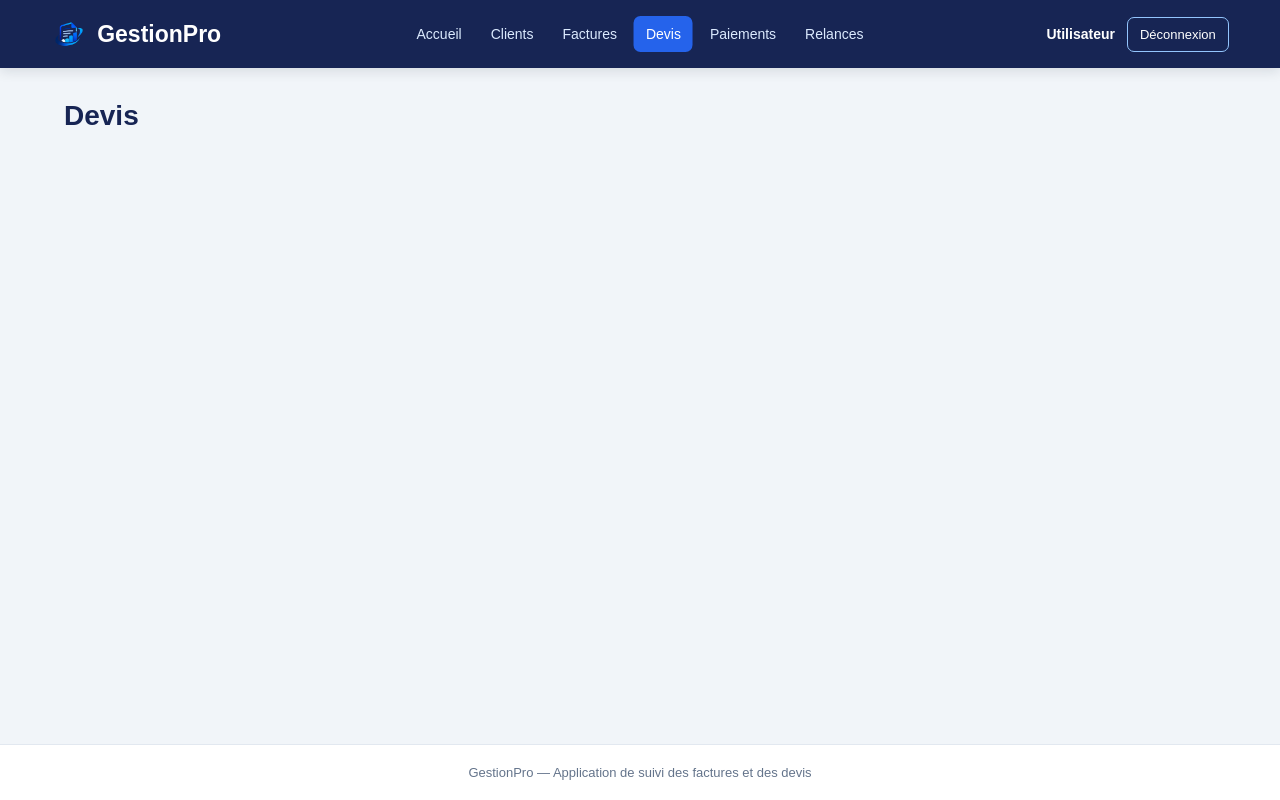
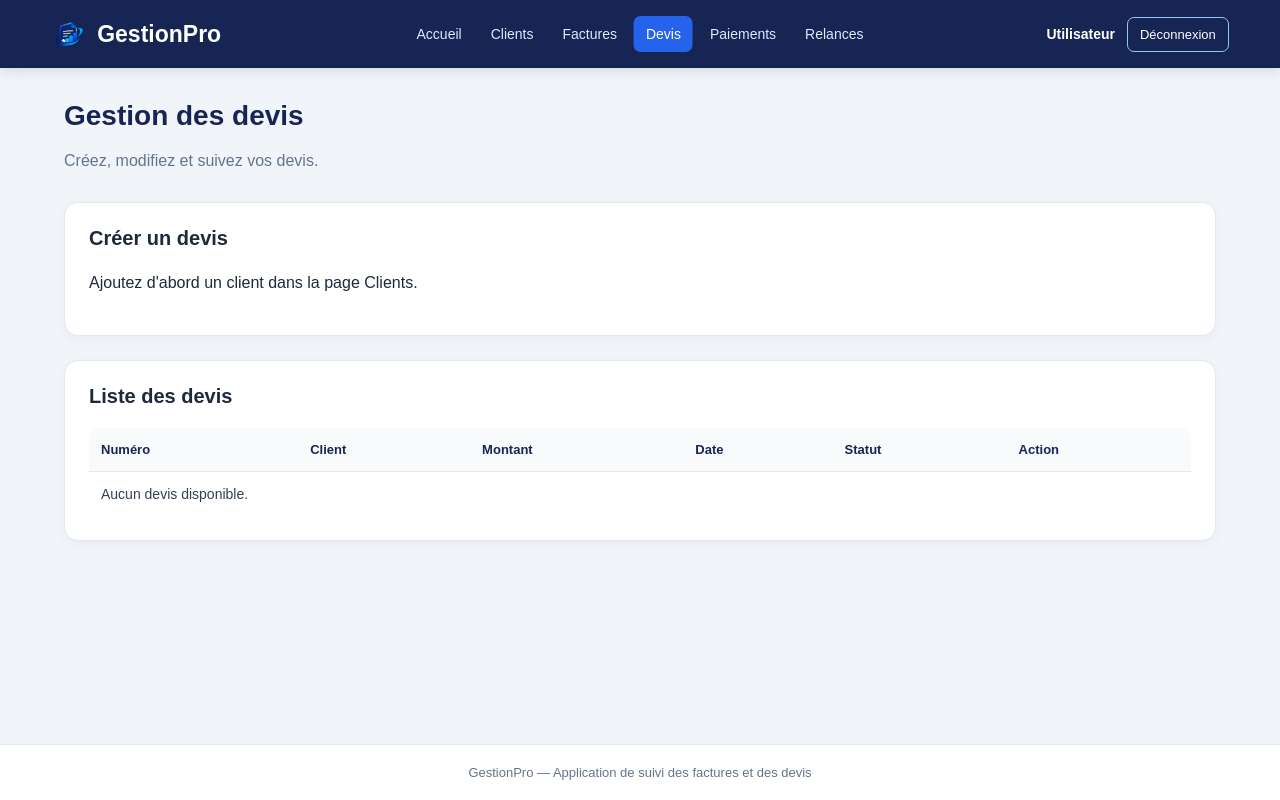
Before and after one commit to ILYASX1/GestionPro, a React (Create React App) app in the folder frontend/: page / in a window 1280 px wide. Both pictures are taken after a click on the button "Devis". Built offline with nearby package versions, Linux system fonts and the light colour scheme.

Commit message:
add quote management

```diff
--- a/frontend/src/App.js
+++ b/frontend/src/App.js
@@ -4,6 +4,7 @@ import Menu from "./components/Menu";
 import Accueil from "./pages/Accueil";
 import Clients from "./pages/Clients";
 import Factures from "./pages/Factures";
+import Devis from "./pages/Devis";
 
 import {
   clientsInitiaux,
@@ -19,7 +20,7 @@ function App() {
 
   const [clients, setClients] = useState(clientsInitiaux);
   const [factures, setFactures] = useState(facturesInitiales);
-  const [devis] = useState(devisInitiaux);
+  const [devis, setDevis] = useState(devisInitiaux);
   const [paiements] = useState(paiementsInitiaux);
 
   // Temporary user for testing the navigation menu
@@ -67,7 +68,9 @@ function App() {
   function changerStatutFacture(id, nouveauStatut) {
     setFactures((anciennesFactures) =>
       anciennesFactures.map((facture) =>
-        facture.id === id ? { ...facture, statut: nouveauStatut } : facture
+        facture.id === id
+          ? { ...facture, statut: nouveauStatut }
+          : facture
       )
     );
   }
@@ -109,6 +112,52 @@ function App() {
     );
   }
 
+  // Gestion des devis
+
+  function ajouterDevis(nouveauDevis) {
+    setDevis((anciensDevis) => [...anciensDevis, nouveauDevis]);
+  }
+
+  function changerStatutDevis(id, nouveauStatut) {
+    setDevis((anciensDevis) =>
+      anciensDevis.map((item) =>
+        item.id === id
+          ? { ...item, statut: nouveauStatut }
+          : item
+      )
+    );
+  }
+
+  function modifierDevis(id, donnees) {
+    setDevis((anciensDevis) =>
+      anciensDevis.map((item) =>
+        item.id === id
+          ? { ...item, ...donnees }
+          : item
+      )
+    );
+  }
+
+  function supprimerDevis(id) {
+    const item = devis.find((d) => d.id === id);
+
+    if (!item) {
+      return;
+    }
+
+    const confirmation = window.confirm(
+      `Voulez-vous vraiment supprimer le devis ${item.numero} ?`
+    );
+
+    if (!confirmation) {
+      return;
+    }
+
+    setDevis((anciensDevis) =>
+      anciensDevis.filter((d) => d.id !== id)
+    );
+  }
+
   function afficherPage() {
     switch (pageActive) {
       case "Accueil":
@@ -141,6 +190,18 @@ function App() {
           />
         );
 
+      case "Devis":
+        return (
+          <Devis
+            devis={devis}
+            clients={clients}
+            ajouterDevis={ajouterDevis}
+            changerStatutDevis={changerStatutDevis}
+            modifierDevis={modifierDevis}
+            supprimerDevis={supprimerDevis}
+          />
+        );
+
       default:
         return <h1>{pageActive}</h1>;
     }
--- /dev/null
+++ b/frontend/src/pages/Devis.js
@@ -0,0 +1,248 @@
+
+import { useState } from "react";
+
+function Devis({
+  devis,
+  clients,
+  ajouterDevis,
+  changerStatutDevis,
+  modifierDevis,
+  supprimerDevis,
+}) {
+  const [clientId, setClientId] = useState("");
+  const [montant, setMontant] = useState("");
+  const [date, setDate] = useState(new Date().toISOString().slice(0, 10));
+  const [devisEnCours, setDevisEnCours] = useState(null);
+
+  function reinitialiserFormulaire() {
+    setClientId("");
+    setMontant("");
+    setDate(new Date().toISOString().slice(0, 10));
+    setDevisEnCours(null);
+  }
+
+  function gererAjout(e) {
+    e.preventDefault();
+
+    if (!clientId || Number(montant) <= 0 || !date) {
+      alert("Sélectionnez un client, un montant valide et une date.");
+      return;
+    }
+
+    const donnees = {
+      clientId: Number(clientId),
+      montant: Number(montant),
+      date,
+    };
+
+    if (devisEnCours) {
+      if (typeof modifierDevis !== "function") {
+        alert("La fonction de modification n'est pas encore configurée.");
+        return;
+      }
+
+      modifierDevis(devisEnCours.id, donnees);
+    } else {
+      ajouterDevis({
+        id: Date.now(),
+        numero: `DEV-${Date.now().toString().slice(-6)}`,
+        ...donnees,
+        statut: "En attente",
+      });
+    }
+
+    reinitialiserFormulaire();
+  }
+
+  function nomClient(id) {
+    const client = clients.find((c) => c.id === id);
+    return client ? client.nom : "Client inconnu";
+  }
+
+  function commencerModification(item) {
+    if (item.statut === "Envoyé") {
+      alert(
+        "Ce devis a déjà été envoyé. Pour cette version, seuls les devis en attente peuvent être modifiés."
+      );
+      return;
+    }
+
+    setDevisEnCours(item);
+    setClientId(String(item.clientId));
+    setMontant(String(item.montant));
+    setDate(item.date);
+  }
+
+  function gererSuppression(item) {
+    if (typeof supprimerDevis !== "function") {
+      alert("La fonction de suppression n'est pas encore configurée.");
+      return;
+    }
+
+    const confirmation = window.confirm(
+      `Voulez-vous vraiment supprimer le devis ${item.numero} ?`
+    );
+
+    if (!confirmation) {
+      return;
+    }
+
+    supprimerDevis(item.id);
+
+    if (devisEnCours?.id === item.id) {
+      reinitialiserFormulaire();
+    }
+  }
+
+  function simulerEnvoi(id) {
+    changerStatutDevis(id, "Envoyé");
+    alert("Le devis a été marqué comme envoyé (simulation).");
+  }
+
+  return (
+    <section>
+      <h1>Gestion des devis</h1>
+      <p className="sous-titre">
+        Créez, modifiez et suivez vos devis.
+      </p>
+
+      <div className="carte">
+        <h2>
+          {devisEnCours ? "Modifier un devis" : "Créer un devis"}
+        </h2>
+
+        {clients.length === 0 ? (
+          <p>Ajoutez d'abord un client dans la page Clients.</p>
+        ) : (
+          <form onSubmit={gererAjout} className="formulaire">
+            <select
+              value={clientId}
+              onChange={(e) => setClientId(e.target.value)}
+              required
+            >
+              <option value="">Choisir un client</option>
+              {clients.map((client) => (
+                <option key={client.id} value={client.id}>
+                  {client.nom}
+                </option>
+              ))}
+            </select>
+
+            <input
+              type="number"
+              min="0.01"
+              step="0.01"
+              placeholder="Montant en DH"
+              value={montant}
+              onChange={(e) => setMontant(e.target.value)}
+              required
+            />
+
+            <input
+              type="date"
+              value={date}
+              onChange={(e) => setDate(e.target.value)}
+              required
+            />
+
+            <button type="submit" className="bouton">
+              {devisEnCours
+                ? "Enregistrer les modifications"
+                : "Créer le devis"}
+            </button>
+
+            {devisEnCours && (
+              <button
+                type="button"
+                className="bouton petit"
+                onClick={reinitialiserFormulaire}
+              >
+                Annuler
+              </button>
+            )}
+          </form>
+        )}
+      </div>
+
+      <div className="carte">
+        <h2>Liste des devis</h2>
+
+        <div className="table-responsive">
+          <table>
+            <thead>
+              <tr>
+                <th>Numéro</th>
+                <th>Client</th>
+                <th>Montant</th>
+                <th>Date</th>
+                <th>Statut</th>
+                <th>Action</th>
+              </tr>
+            </thead>
+
+            <tbody>
+              {devis.map((item) => (
+                <tr key={item.id}>
+                  <td>{item.numero}</td>
+                  <td>{nomClient(item.clientId)}</td>
+                  <td>{item.montant} DH</td>
+                  <td>{item.date}</td>
+
+                  <td>
+                    {item.statut === "Envoyé" ? (
+                      <span className="badge payee">Envoyé</span>
+                    ) : (
+                      <span className="badge attente">
+                        {item.statut}
+                      </span>
+                    )}
+                  </td>
+
+                  <td>
+                    <div className="actions-facture">
+                      <button
+                        type="button"
+                        className="bouton petit"
+                        onClick={() => commencerModification(item)}
+                      >
+                        Modifier
+                      </button>
+
+                      <button
+                        type="button"
+                        className="bouton petit bouton-danger"
+                        onClick={() => gererSuppression(item)}
+                      >
+                        Supprimer
+                      </button>
+
+                      {item.statut !== "Envoyé" ? (
+                        <button
+                          type="button"
+                          className="bouton petit"
+                          onClick={() => simulerEnvoi(item.id)}
+                        >
+                          Simuler l'envoi
+                        </button>
+                      ) : (
+                        <span className="badge payee">Envoyé</span>
+                      )}
+                    </div>
+                  </td>
+                </tr>
+              ))}
+
+              {devis.length === 0 && (
+                <tr>
+                  <td colSpan="6">Aucun devis disponible.</td>
+                </tr>
+              )}
+            </tbody>
+          </table>
+        </div>
+      </div>
+    </section>
+  );
+}
+
+export default Devis;
```
